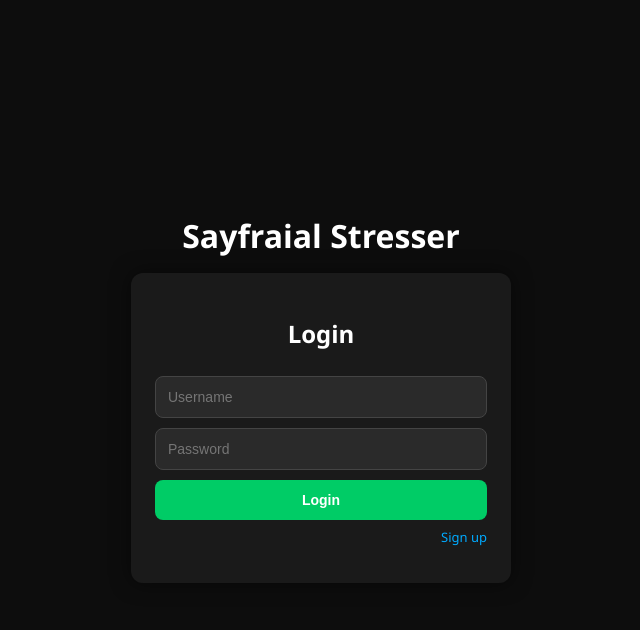
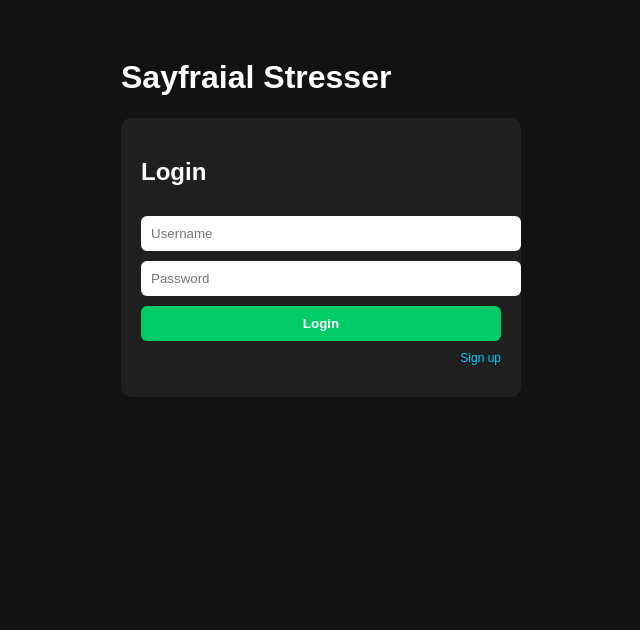
Before and after one commit to Pukimakpo/syafrialp, a plain HTML site: page index.html in a window 1280 px wide. Shown: the whole page, without its empty margins (319-959 px from the left). Drawn offline with Linux system fonts and the light colour scheme.

Commit message:
Update index.html
Signed-off-by: Pukimakpo <hamjikolo@gmail.com>

```diff
--- a/index.html
+++ b/index.html
@@ -2,80 +2,50 @@
 <html lang="en">
 <head>
   <meta charset="UTF-8" />
-  <meta name="viewport" content="width=device-width, initial-scale=1.0"/>
   <title>Sayfraial Stresser</title>
   <style>
-    * {
-      box-sizing: border-box;
+    body {
+      background: #121212;
+      color: white;
+      font-family: sans-serif;
+      display: flex;
+      justify-content: center;
+      padding: 30px;
     }
-    body {
-      margin: 0;
-      font-family: 'Segoe UI', sans-serif;
-      background-color: #0d0d0d;
-      color: #fff;
-      display: flex;
-      align-items: center;
-      justify-content: center;
-      min-height: 100vh;
-    }
-    .container {
-      width: 100%;
-      max-width: 420px;
+    .container { max-width: 400px; width: 100%; }
+    .card {
+      background: #1f1f1f;
       padding: 20px;
-    }
-    .card {
-      background: #1a1a1a;
-      border-radius: 12px;
-      padding: 24px;
-      box-shadow: 0 0 20px rgba(0,0,0,0.5);
-      margin-bottom: 24px;
-    }
-    h1, h2 {
-      text-align: center;
-      margin-bottom: 16px;
+      border-radius: 10px;
+      margin-bottom: 20px;
     }
     input, select, button {
       width: 100%;
-      padding: 12px;
+      padding: 10px;
       margin-top: 10px;
-      background-color: #2a2a2a;
-      border: 1px solid #444;
-      border-radius: 8px;
-      color: #fff;
-      font-size: 14px;
-    }
-    input:focus, select:focus {
-      outline: none;
-      border-color: #00cc99;
+      border: none;
+      border-radius: 6px;
     }
     button {
-      background-color: #00cc66;
-      color: #fff;
+      background: #00cc66;
+      color: white;
       font-weight: bold;
       cursor: pointer;
-      border: none;
-      transition: 0.2s;
-    }
-    button:hover {
-      background-color: #00b359;
     }
     .link-small {
-      font-size: 13px;
-      color: #00aaff;
+      font-size: 12px;
+      color: #00ccff;
+      text-align: right;
       cursor: pointer;
-      margin-top: 8px;
-      text-align: right;
+      margin-top: 10px;
     }
-    .hidden {
-      display: none;
-    }
+    .hidden { display: none; }
   </style>
 </head>
 <body>
   <div class="container">
     <h1>Sayfraial Stresser</h1>
 
-    <!-- Login -->
     <div id="login" class="card">
       <h2>Login</h2>
       <input type="text" id="user" placeholder="Username" />
@@ -84,7 +54,6 @@
       <p class="link-small" onclick="showRegister()">Sign up</p>
     </div>
 
-    <!-- Register -->
     <div id="register" class="card hidden">
       <h2>Register</h2>
       <input type="text" id="regUser" placeholder="Username" />
@@ -94,7 +63,6 @@
       <p class="link-small" onclick="showLogin()">Back to login</p>
     </div>
 
-    <!-- Attack -->
     <div id="attack" class="card hidden">
       <h2>Attack Panel</h2>
       <input type="text" id="target" placeholder="Target URL/IP" />
@@ -109,7 +77,6 @@
       <button onclick="sendAttack()">🚀 Attack</button>
     </div>
 
-    <!-- Dashboard -->
     <div id="dashboard" class="card hidden">
       <h2>📊 Dashboard</h2>
       <p id="stat-now">Attack Aktif: </p>
@@ -117,7 +84,6 @@
       <p id="stat-month">Bulan Ini: </p>
     </div>
 
-    <!-- Admin Panel -->
     <div id="admin" class="card hidden">
       <h2>Admin Panel</h2>
       <input type="text" id="newUser" placeholder="Username Baru" />
@@ -127,7 +93,7 @@
   </div>
 
   <script>
-    const BASE = 'https://hospitable-bravery-production.up.railway.app';
+    const BASE = "https://hospitable-bravery-production.up.railway.app";
     let isAdmin = false;
 
     function login() {
@@ -141,7 +107,7 @@
       })
       .then(res => res.json())
       .then(data => {
-        if (!data.allowed) return alert('Belum di-approve oleh admin');
+        if (!data.success) return alert('Login gagal');
         document.getElementById('login').classList.add('hidden');
         document.getElementById('attack').classList.remove('hidden');
         document.getElementById('dashboard').classList.remove('hidden');
@@ -151,7 +117,7 @@
         }
         loadStats();
       })
-      .catch(() => alert('Login gagal'));
+      .catch(() => alert('Login error'));
     }
 
     function register() {
@@ -166,7 +132,7 @@
         body: JSON.stringify({ user, pass })
       })
       .then(res => res.json())
-      .then(() => alert('Berhasil daftar, tunggu approval admin'))
+      .then(() => alert('Daftar berhasil, tunggu approval admin'))
       .catch(() => alert('Gagal daftar'));
     }
 
@@ -184,12 +150,10 @@
       const layer = document.getElementById('layer').value;
       const method = document.getElementById('method');
       method.innerHTML = '';
-
       const methods = {
         layer4: ["udp", "dns", "tcp", "fivem", "minecraft", "ovh-amp", "vse"],
         layer7: ["kalimasada", "tls", "trump", "tlsx", "bypass", "h2-blast", "https"]
       };
-
       if (methods[layer]) {
         methods[layer].forEach(m => {
           const opt = document.createElement('option');
@@ -212,13 +176,12 @@
         body: JSON.stringify({ target, port, time, method })
       })
       .then(res => res.json())
-      .then(data => alert('Attack sent: ' + JSON.stringify(data)))
-      .catch(e => alert('Error: ' + e.message));
+      .then(data => alert('Attack sent'))
+      .catch(e => alert('Gagal'));
     }
 
     function createUser() {
       if (!isAdmin) return alert('Bukan admin');
-
       const newUser = document.getElementById('newUser').value;
       const newPass = document.getElementById('newPass').value;
 
@@ -233,7 +196,7 @@
       })
       .then(res => res.json())
       .then(() => alert('User created'))
-      .catch(() => alert('Gagal create user'));
+      .catch(() => alert('Error'));
     }
 
     function loadStats() {
```
